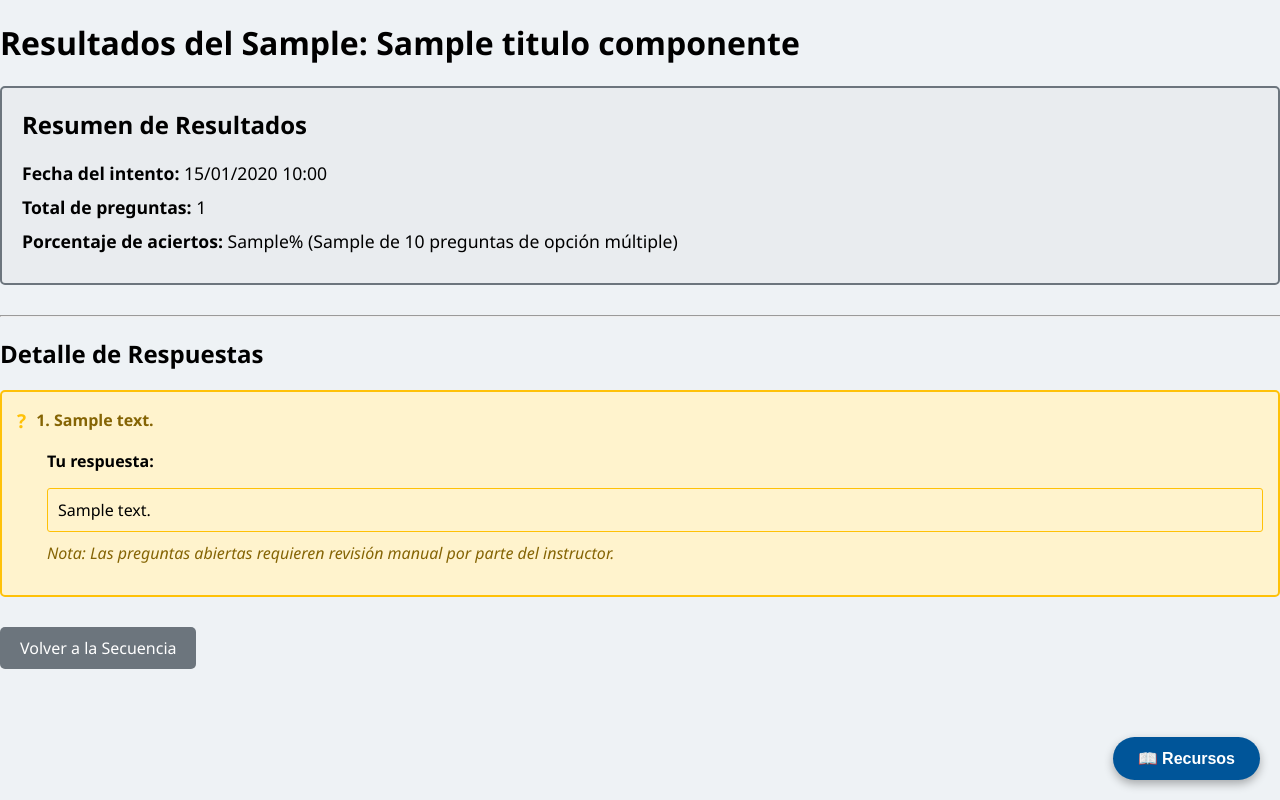
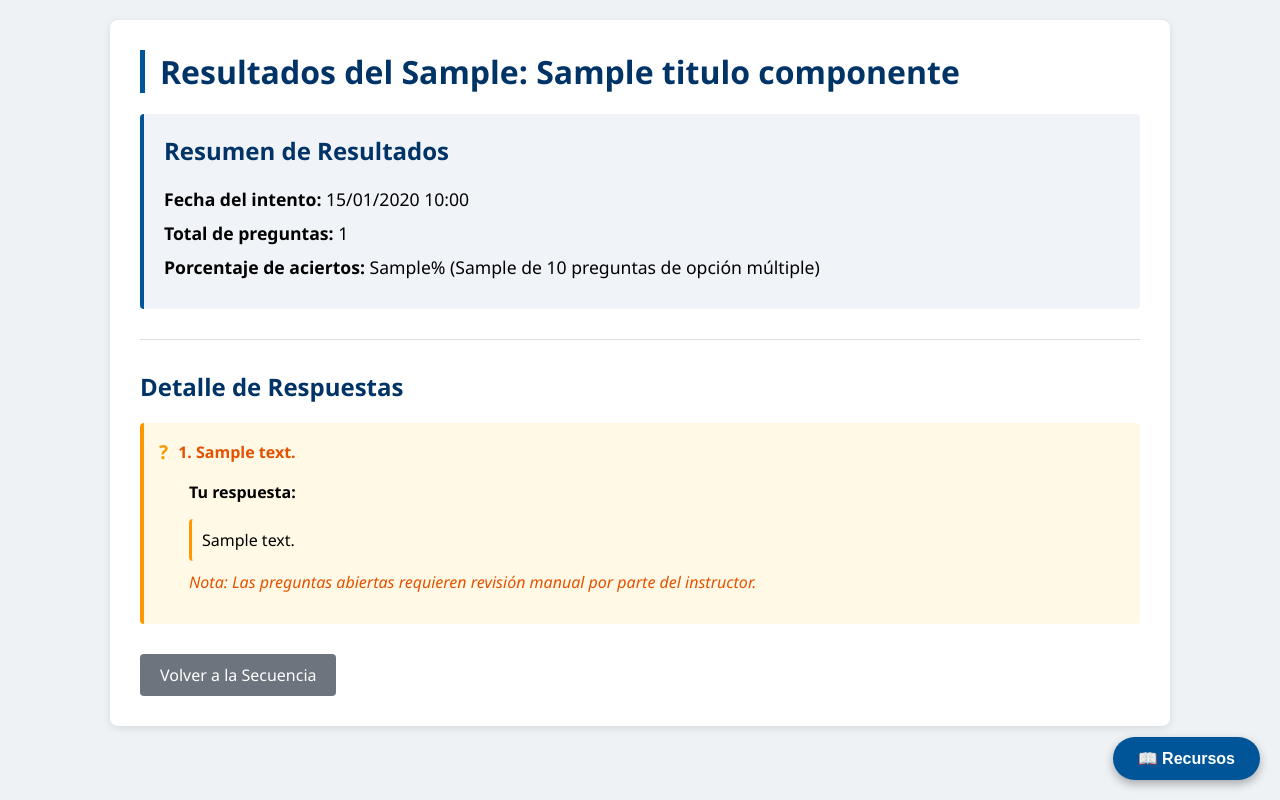
Before and after one commit to Jupazumur/Proyecto_IngSoft2_2025-2, a Django app: template contenido/templates/contenido/intento_resultado.html in a window 1280 px wide. Run offline with Django 5.2, Linux system fonts and the light colour scheme; data comes from the database, SQL or seed files in the repository; tables that the repository leaves empty hold one stand-in row (values such as "Sample post"); the template is opened without the code that fills it: values that come from a table or form of the project are taken from there, most other values are stand-ins (such as "Sample title", 1, 10 or a date in 2020); some libraries are stand-ins or nearby versions.

Commit message:
Actualizar css intento_resultado

```diff
--- a/contenido/templates/contenido/intento_resultado.html
+++ b/contenido/templates/contenido/intento_resultado.html
@@ -6,54 +6,77 @@
     <link rel="stylesheet" href="{% static 'contenido/css/estilos.css' %}">
     <title>Resultados: {{ titulo_componente }}</title>
     <style>
+        body {
+            background-color: #eef2f5;
+            padding: 20px;
+        }
+        .content-container {
+            max-width: 1000px;
+            margin: 0 auto;
+            background-color: white;
+            padding: 30px;
+            border-radius: 8px;
+            box-shadow: 0 2px 8px rgba(0,0,0,0.1);
+        }
+        h1 {
+            color: #003366;
+            border-left: 5px solid #005599;
+            padding-left: 15px;
+            margin-top: 0;
+        }
+        h2 {
+            color: #003366;
+            margin-top: 30px;
+            margin-bottom: 20px;
+        }
         .resultado-correcto {
-            background-color: #d4edda;
-            border: 2px solid #28a745;
-            border-radius: 5px;
+            background-color: #e8f5e9;
+            border-left: 4px solid #4caf50;
+            border-radius: 4px;
             padding: 15px;
             margin-bottom: 20px;
         }
         .resultado-incorrecto {
-            background-color: #f8d7da;
-            border: 2px solid #dc3545;
-            border-radius: 5px;
+            background-color: #ffebee;
+            border-left: 4px solid #f44336;
+            border-radius: 4px;
             padding: 15px;
             margin-bottom: 20px;
         }
         .resultado-abierta {
-            background-color: #fff3cd;
-            border: 2px solid #ffc107;
-            border-radius: 5px;
+            background-color: #fff9e6;
+            border-left: 4px solid #ff9800;
+            border-radius: 4px;
             padding: 15px;
             margin-bottom: 20px;
         }
         .icono-correcto {
-            color: #28a745;
+            color: #4caf50;
             font-weight: bold;
             font-size: 1.2em;
         }
         .icono-incorrecto {
-            color: #dc3545;
+            color: #f44336;
             font-weight: bold;
             font-size: 1.2em;
         }
         .icono-abierta {
-            color: #ffc107;
+            color: #ff9800;
             font-weight: bold;
             font-size: 1.2em;
         }
         .opcion-correcta {
-            color: #28a745;
+            color: #2e7d32;
             font-weight: bold;
         }
         .opcion-incorrecta {
-            color: #dc3545;
+            color: #c62828;
             text-decoration: line-through;
         }
         .resumen-estadisticas {
-            background-color: #e9ecef;
-            border: 2px solid #6c757d;
-            border-radius: 5px;
+            background-color: #f0f4f8;
+            border-left: 4px solid #005599;
+            border-radius: 4px;
             padding: 20px;
             margin-bottom: 30px;
         }
@@ -61,10 +84,36 @@
             margin: 10px 0;
             font-size: 1.1em;
         }
+        .btn-link {
+            display: inline-block;
+            padding: 10px 20px;
+            background-color: #005599;
+            color: white;
+            text-decoration: none;
+            border-radius: 4px;
+            margin-right: 10px;
+            transition: background-color 0.3s;
+        }
+        .btn-link:hover {
+            background-color: #003366;
+        }
+        .btn-link-secondary {
+            display: inline-block;
+            padding: 10px 20px;
+            background-color: #6c757d;
+            color: white;
+            text-decoration: none;
+            border-radius: 4px;
+            transition: background-color 0.3s;
+        }
+        .btn-link-secondary:hover {
+            background-color: #5a6268;
+        }
     </style>
 </head>
 <body>
 
+<div class="content-container">
 <h1>Resultados del {{ tipo_componente|capfirst }}: {{ titulo_componente }}</h1>
 
 <div class="resumen-estadisticas">
@@ -77,15 +126,15 @@
     </div>
     {% if preguntas_correctas > 0 or preguntas_incorrectas > 0 %}
     <div class="estadistica-item">
-        <strong style="color: #28a745;">Preguntas correctas:</strong> {{ preguntas_correctas }}
+        <strong style="color: #2e7d32;">Preguntas correctas:</strong> {{ preguntas_correctas }}
     </div>
     <div class="estadistica-item">
-        <strong style="color: #dc3545;">Preguntas incorrectas:</strong> {{ preguntas_incorrectas }}
+        <strong style="color: #c62828;">Preguntas incorrectas:</strong> {{ preguntas_incorrectas }}
     </div>
     {% endif %}
     {% if preguntas_abiertas > 0 %}
     <div class="estadistica-item">
-        <strong style="color: #ffc107;">Preguntas abiertas (requieren revisión):</strong> {{ preguntas_abiertas }}
+        <strong style="color: #e65100;">Preguntas abiertas (requieren revisión):</strong> {{ preguntas_abiertas }}
     </div>
     {% endif %}
     {% if porcentaje_aciertos is not None %}
@@ -97,7 +146,7 @@
     {% endif %}
 </div>
 
-<hr>
+<hr style="border: none; border-top: 1px solid #ddd; margin: 30px 0;">
 
 <h2>Detalle de Respuestas</h2>
 
@@ -106,13 +155,13 @@
         <div style="display: flex; align-items: center; margin-bottom: 10px;">
             {% if resultado.es_correcta == True %}
                 <span class="icono-correcto">✓</span>
-                <strong style="margin-left: 10px; color: #28a745;">{{ forloop.counter }}. {{ resultado.pregunta.texto }}</strong>
+                <strong style="margin-left: 10px; color: #2e7d32;">{{ forloop.counter }}. {{ resultado.pregunta.texto }}</strong>
             {% elif resultado.es_correcta == False %}
                 <span class="icono-incorrecto">✗</span>
-                <strong style="margin-left: 10px; color: #dc3545;">{{ forloop.counter }}. {{ resultado.pregunta.texto }}</strong>
+                <strong style="margin-left: 10px; color: #c62828;">{{ forloop.counter }}. {{ resultado.pregunta.texto }}</strong>
             {% else %}
                 <span class="icono-abierta">?</span>
-                <strong style="margin-left: 10px; color: #856404;">{{ forloop.counter }}. {{ resultado.pregunta.texto }}</strong>
+                <strong style="margin-left: 10px; color: #e65100;">{{ forloop.counter }}. {{ resultado.pregunta.texto }}</strong>
             {% endif %}
         </div>
 
@@ -120,11 +169,11 @@
             <div style="margin-left: 30px;">
                 <p><strong>Tu respuesta:</strong></p>
                 {% if resultado.respuesta_usuario and resultado.respuesta_usuario.opcion %}
-                    <div class="{% if resultado.es_correcta %}opcion-correcta{% else %}opcion-incorrecta{% endif %}" style="padding: 5px; background-color: {% if resultado.es_correcta %}#d4edda{% else %}#f8d7da{% endif %}; border-radius: 3px; margin: 5px 0;">
+                    <div class="{% if resultado.es_correcta %}opcion-correcta{% else %}opcion-incorrecta{% endif %}" style="padding: 8px; background-color: {% if resultado.es_correcta %}#e8f5e9{% else %}#ffebee{% endif %}; border-radius: 4px; margin: 5px 0; border-left: 3px solid {% if resultado.es_correcta %}#4caf50{% else %}#f44336{% endif %};">
                         {{ resultado.respuesta_usuario.opcion.texto }}
                     </div>
                 {% else %}
-                    <div style="padding: 5px; background-color: #f8d7da; border-radius: 3px; margin: 5px 0; color: #dc3545;">
+                    <div style="padding: 8px; background-color: #ffebee; border-radius: 4px; margin: 5px 0; color: #c62828; border-left: 3px solid #f44336;">
                         No respondiste esta pregunta
                     </div>
                 {% endif %}
@@ -132,7 +181,7 @@
                 {% if resultado.es_correcta == False or not resultado.respuesta_usuario %}
                     {% if resultado.opcion_correcta %}
                         <p style="margin-top: 10px;"><strong>Respuesta correcta:</strong></p>
-                        <div class="opcion-correcta" style="padding: 5px; background-color: #d4edda; border-radius: 3px; margin: 5px 0;">
+                        <div class="opcion-correcta" style="padding: 8px; background-color: #e8f5e9; border-radius: 4px; margin: 5px 0; border-left: 3px solid #4caf50;">
                             {{ resultado.opcion_correcta.texto }}
                         </div>
                     {% endif %}
@@ -142,15 +191,15 @@
             <div style="margin-left: 30px;">
                 <p><strong>Tu respuesta:</strong></p>
                 {% if resultado.respuesta_usuario and resultado.respuesta_usuario.texto %}
-                    <div style="padding: 10px; background-color: #fff3cd; border-radius: 3px; margin: 5px 0; border: 1px solid #ffc107;">
+                    <div style="padding: 10px; background-color: #fff9e6; border-radius: 4px; margin: 5px 0; border-left: 3px solid #ff9800;">
                         {{ resultado.respuesta_usuario.texto }}
                     </div>
                 {% else %}
-                    <div style="padding: 5px; background-color: #f8d7da; border-radius: 3px; margin: 5px 0; color: #dc3545;">
+                    <div style="padding: 8px; background-color: #ffebee; border-radius: 4px; margin: 5px 0; color: #c62828; border-left: 3px solid #f44336;">
                         No respondiste esta pregunta
                     </div>
                 {% endif %}
-                <p style="margin-top: 10px; font-style: italic; color: #856404;">
+                <p style="margin-top: 10px; font-style: italic; color: #e65100;">
                     Nota: Las preguntas abiertas requieren revisión manual por parte del instructor.
                 </p>
             </div>
@@ -160,11 +209,12 @@
 
 <div style="margin-top: 30px;">
     {% if tipo_componente == "examen" %}
-        <a href="{% url 'examen_detalle' componente.id %}" style="display: inline-block; padding: 10px 20px; background-color: #007bff; color: white; text-decoration: none; border-radius: 5px; margin-right: 10px;">Volver al Examen</a>
+        <a href="{% url 'examen_detalle' componente.id %}" class="btn-link">Volver al Examen</a>
     {% elif tipo_componente == "cuestionario" %}
-        <a href="{% url 'cuestionario_detalle' componente.id %}" style="display: inline-block; padding: 10px 20px; background-color: #007bff; color: white; text-decoration: none; border-radius: 5px; margin-right: 10px;">Volver al Cuestionario</a>
+        <a href="{% url 'cuestionario_detalle' componente.id %}" class="btn-link">Volver al Cuestionario</a>
     {% endif %}
-    <a href="{% url 'teaching_sequence' %}" style="display: inline-block; padding: 10px 20px; background-color: #6c757d; color: white; text-decoration: none; border-radius: 5px;">Volver a la Secuencia</a>
+    <a href="{% url 'teaching_sequence' %}" class="btn-link-secondary">Volver a la Secuencia</a>
+</div>
 </div>
 
 {% if glosario_global or user.is_staff %}
```
